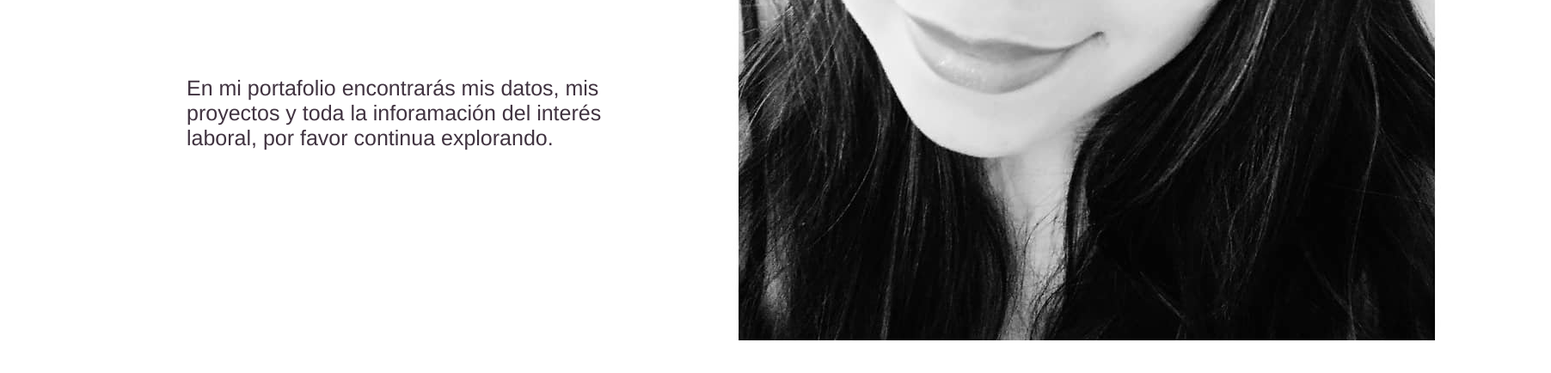
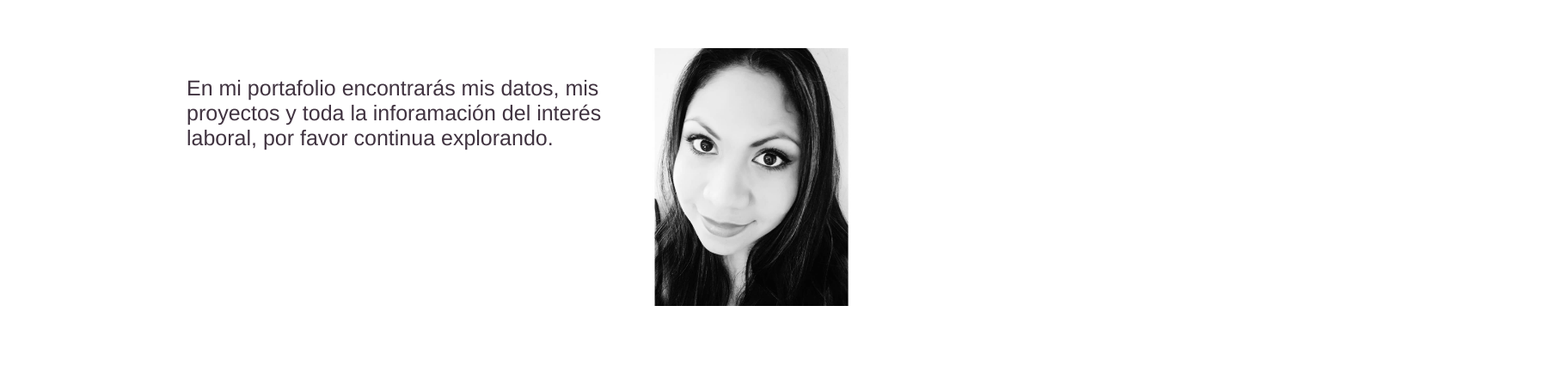
Before and after one commit to ingrish20/Portafolio, a plain HTML site: page index.html in a window 1280 px wide. Shown: the part 200-634 px from the top of the page at 86% size, 1804 px wide, since content can reach past the window. Drawn offline with Linux system fonts and the light colour scheme.

Commit message:
Change image

```diff
--- a/index.html
+++ b/index.html
@@ -16,7 +16,7 @@
     <section clase="seccion1">
          <p id="parrafo">En mi portafolio encontrarás mis datos, mis proyectos y toda la inforamación del interés laboral, por favor continua explorando.</p>
         <div id="imagePerfil">
-            <img src="./imagenes/foto de perfil.jpeg"  alt="Foto Ingrish">
+            <img src="./imagenes/foto de perfil.jpeg" width="300px" alt="Foto Ingrish">
         </div>
 
     </div>
--- a/style.css
+++ b/style.css
@@ -21,8 +21,8 @@ body {
 }
 
 #imagePerfil {
-    width: 300px;
-    position: absolute;
-    right: 20%;
-    bottom: 25%;
+  position: absolute;
+  right: 20%;
+  bottom:30%;
+
 }
```
